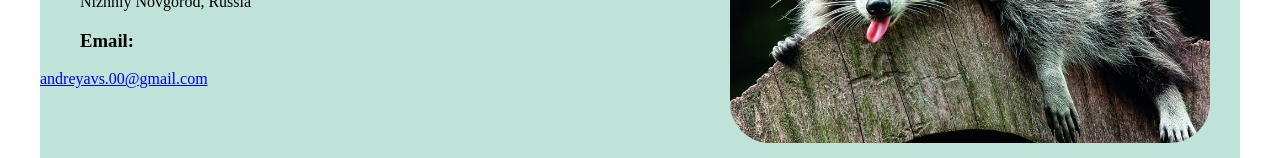
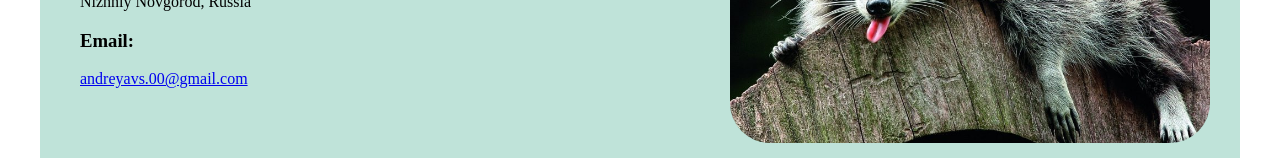
Before and after one commit to Andrey23500/rsschool-cv, a plain HTML site: page index.html in a window 1280 px wide. Shown: the part 274-432 px from the top of the page. Drawn offline with Linux system fonts and the light colour scheme.

Commit message:
fix: fix mail link

```diff
--- a/index.html
+++ b/index.html
@@ -16,7 +16,7 @@
 		<h3>Adress:</h3>
 		<p> Nizhniy Novgorod, Russia</p>
 		<h3>Email:</h3>
-		<a href="andreyavs.00@gmail.com">andreyavs.00@gmail.com</a>
+		<p><a href="andreyavs.00@gmail.com">andreyavs.00@gmail.com</a></p>
 	</header>
 
 	<div class="content">
```
